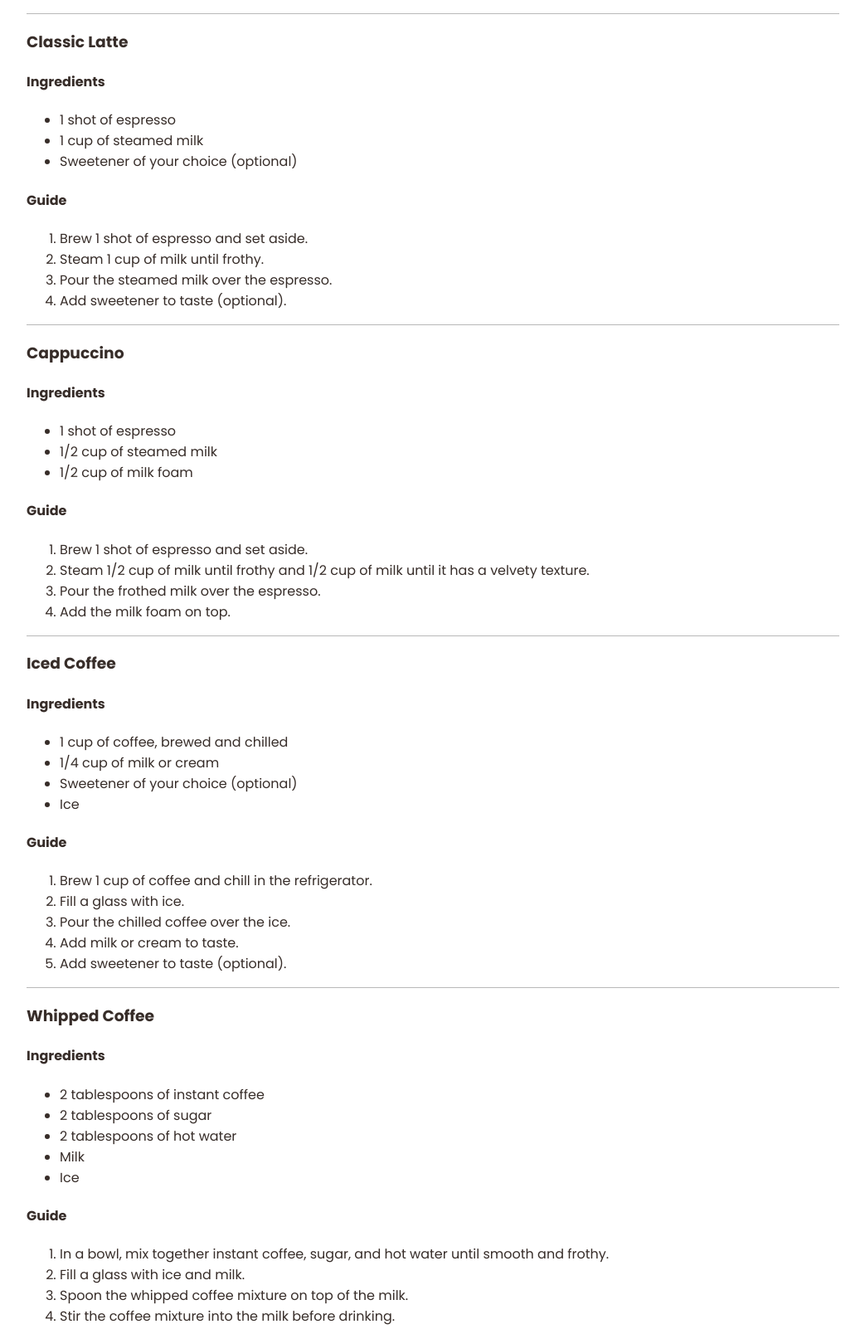
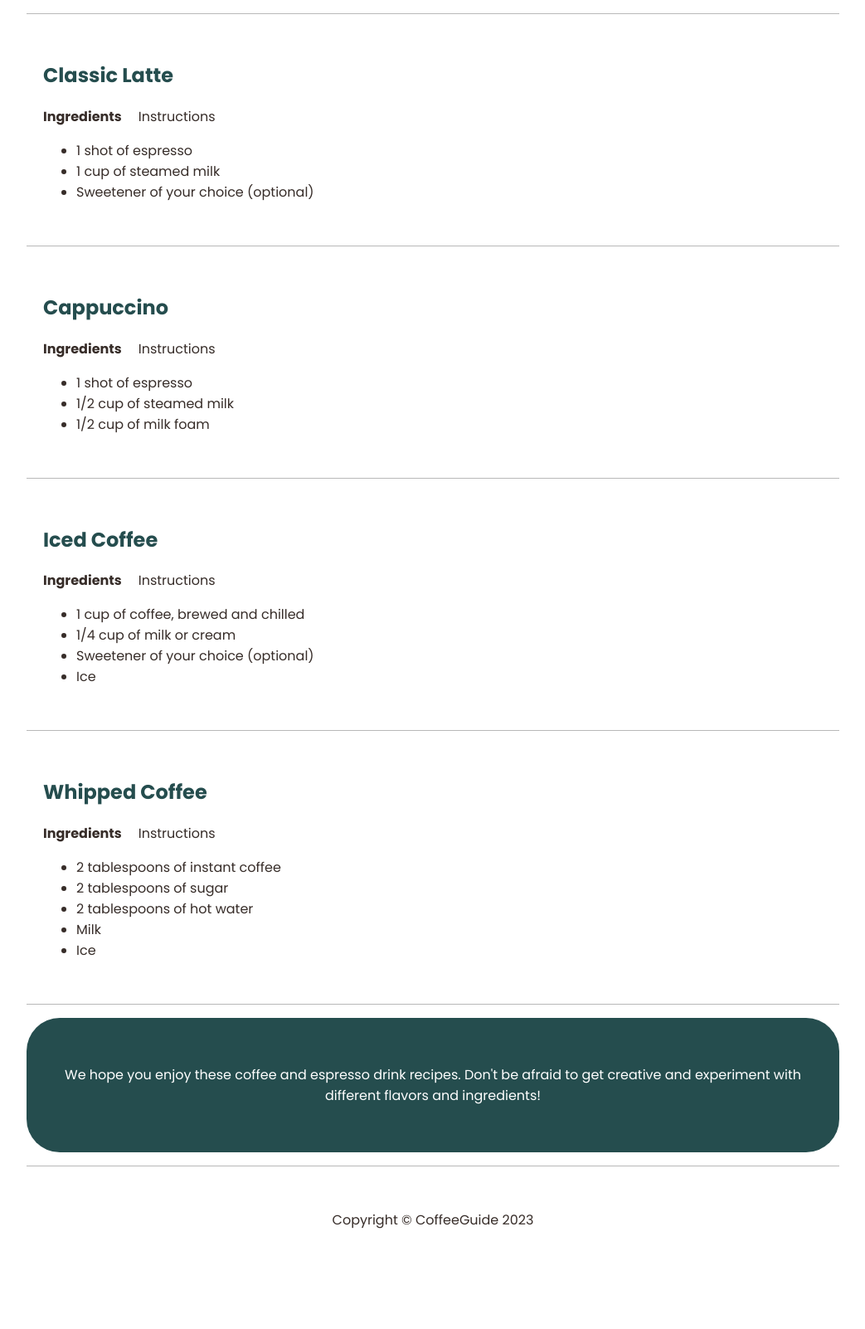
Before and after one commit to KhanxMo/CoffeeGuide, a plain HTML site: page recipes.html in a window 1280 px wide. Shown: the part 820-2422 px from the top of the page at 83% size, without its empty margins (118-1161 px from the left). After the commit the page ends 2359 px from the top, so only its background shows below. Drawn offline with nearby package versions, Linux system fonts and the light colour scheme.

Commit message:
added recipe tabs

```diff
--- a/recipes.html
+++ b/recipes.html
@@ -38,59 +38,96 @@
 
         <hr>
 
-        <div class="recipe">
+        <div class="recipe-container">
 
-            <h3>Classic Latte</h3>
-            <h4>Ingredients</h4>
+            <h2>Classic Latte</h2>
+
+            <ul class="recipe-nav">
+                <li class="active"><a href="#latte-ingredients">Ingredients</a></li>
+                <li><a href="#latte-instructions">Instructions</a></li>
+            </ul>
+
+            <div class="recipe-content">
+
+                <div id="latte-ingredients" class="recipe-tab active">
                     <ul>
                         <li>1 shot of espresso</li>
                         <li>1 cup of steamed milk</li>
                         <li>Sweetener of your choice (optional)</li>
                     </ul>
-            <h4>Guide</h4>
+                </div>
+
+                <div id="latte-instructions" class="recipe-tab">
                     <ol>
                         <li>Brew 1 shot of espresso and set aside.</li>
                         <li>Steam 1 cup of milk until frothy.</li>
                         <li>Pour the steamed milk over the espresso.</li>
                         <li>Add sweetener to taste (optional).</li>
+                        <li>Enjoy!</li>
                     </ol>
+                </div>
 
             </div>
+        </div>
+
 
         <hr>
 
-        <div class="recipe">
 
-            <h3>Cappuccino</h3>
-            <h4>Ingredients</h4>
+        <div class="recipe-container">
+
+            <h2>Cappuccino</h2>
+
+            <ul class="recipe-nav">
+                <li class="active"><a href="#cap-ingredients">Ingredients</a></li>
+                <li><a href="#cap-instructions">Instructions</a></li>
+            </ul>
+
+            <div class="recipe-content">
+
+                <div id="cap-ingredients" class="recipe-tab active">
                     <ul>
                         <li>1 shot of espresso</li>
                         <li>1/2 cup of steamed milk</li>
                         <li>1/2 cup of milk foam</li>
                     </ul>
-            <h4>Guide</h4>
+                </div>
+
+                <div id="cap-instructions" class="recipe-tab">
                     <ol>
                         <li>Brew 1 shot of espresso and set aside.</li>
                         <li>Steam 1/2 cup of milk until frothy and 1/2 cup of milk until it has a velvety texture.</li>
                         <li>Pour the frothed milk over the espresso.</li>
                         <li>Add the milk foam on top.</li>
                     </ol>
+                </div>
 
+            </div>
         </div>
 
         <hr>
 
-        <div class="recipe">
+        <div class="recipe-container">
 
-            <h3>Iced Coffee</h3>
-            <h4>Ingredients</h4>
+            <h2>Iced Coffee</h2>
+
+            <ul class="recipe-nav">
+                <li class="active"><a href="#icecoff-ingredients">Ingredients</a></li>
+                <li><a href="#icecoff-instructions">Instructions</a></li>
+            </ul>
+
+            <div class="recipe-content">
+
+                <div id="icecoff-ingredients" class="recipe-tab active">
                     <ul>
                         <li>1 cup of coffee, brewed and chilled</li>
                         <li>1/4 cup of milk or cream</li>
                         <li>Sweetener of your choice (optional)</li>
                         <li>Ice</li>
                     </ul>
-            <h4>Guide</h4>
+                </div>
+
+                <div id="icecoff-instructions" class="recipe-tab">
                     <ol>
                         <li>Brew 1 cup of coffee and chill in the refrigerator.</li>
                         <li>Fill a glass with ice.</li>
@@ -98,15 +135,25 @@
                         <li>Add milk or cream to taste.</li>
                         <li>Add sweetener to taste (optional).</li>
                     </ol>
+                </div>
 
+            </div>
         </div>
 
         <hr>
 
-        <div class="recipe">
+        <div class="recipe-container">
 
-            <h3>Whipped Coffee</h3>
-            <h4>Ingredients</h4>
+            <h2>Whipped Coffee</h2>
+
+            <ul class="recipe-nav">
+                <li class="active"><a href="#whipcoff-ingredients">Ingredients</a></li>
+                <li><a href="#whipcoff-instructions">Instructions</a></li>
+            </ul>
+
+            <div class="recipe-content">
+
+                <div id="whipcoff-ingredients" class="recipe-tab active">
                     <ul>
                         <li>2 tablespoons of instant coffee</li>
                         <li>2 tablespoons of sugar</li>
@@ -114,15 +161,20 @@
                         <li>Milk</li>
                         <li>Ice</li>
                     </ul>
-            <h4>Guide</h4>
+                </div>
+
+                <div id="whipcoff-instructions" class="recipe-tab">
                     <ol>
                         <li>In a bowl, mix together instant coffee, sugar, and hot water until smooth and frothy.</li>
                         <li>Fill a glass with ice and milk.</li>
                         <li>Spoon the whipped coffee mixture on top of the milk.</li>
                         <li>Stir the coffee mixture into the milk before drinking.</li>
                     </ol>
+                </div>
 
             </div>
+        </div>
+
 
         <hr>
 
@@ -140,5 +192,9 @@
 
         <script src="/scripts/progressBar.js"></script>
         <script src="/scripts/darkmode.js"></script>
+
+        <script src="https://code.jquery.com/jquery-3.6.0.min.js"></script>
+        <script src="scripts/recipieTabs.js"></script>
+
     </body>
 </html>
--- /dev/null
+++ b/scripts/recipieTabs.js
@@ -0,0 +1,21 @@
+$(document).ready(function() {
+
+    // When nav link is clicked
+    $('.recipe-nav li').click(function() {
+
+        // Pull variables
+        var tab_id = $(this).find('a').attr('href');
+        var recipe_container = $(this).closest('.recipe-container');
+
+        // Remove previous actives
+        recipe_container.find('.recipe-nav li').removeClass('active');
+        recipe_container.find('.recipe-tab').removeClass('active');
+
+        // Add current actives
+        $(this).addClass('active');
+        $(tab_id).addClass('active');
+
+        // Close
+        return false;
+    });
+  });
--- a/styles/globalStyles.css
+++ b/styles/globalStyles.css
@@ -310,6 +310,38 @@ button.darkModeButton:hover{
 }
 
 
+.recipe-container h2{
+    color: var(--primary);
+}
+
+.recipe-nav {
+    list-style: none;
+    padding: 0;
+    margin: 0;
+    display: flex;
+}
+
+.recipe-nav li {
+    margin-right: 20px;
+}
+
+.recipe-nav li.active {
+    font-weight: bold;
+}
+
+.recipe-tab {
+    display: none;
+}
+
+.recipe-tab.active {
+    display: block;
+}
+
+.recipe-container {
+    padding: 20px;
+}
+
+
 
 /* Responsive styles */
 
@@ -350,7 +382,7 @@ button.darkModeButton:hover{
         margin: 0px 10px;
     }
 
-    .recipe{
+    .recipe-container{
         margin: 0px 10px;
         text-align: left;
         padding: 10px 20px;
```
Lines whose indentation alone changed are shown as unchanged.
